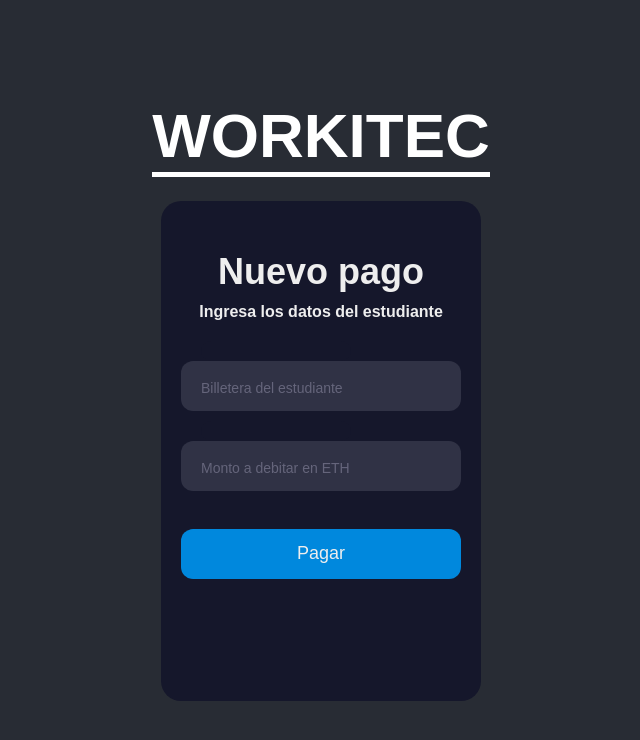
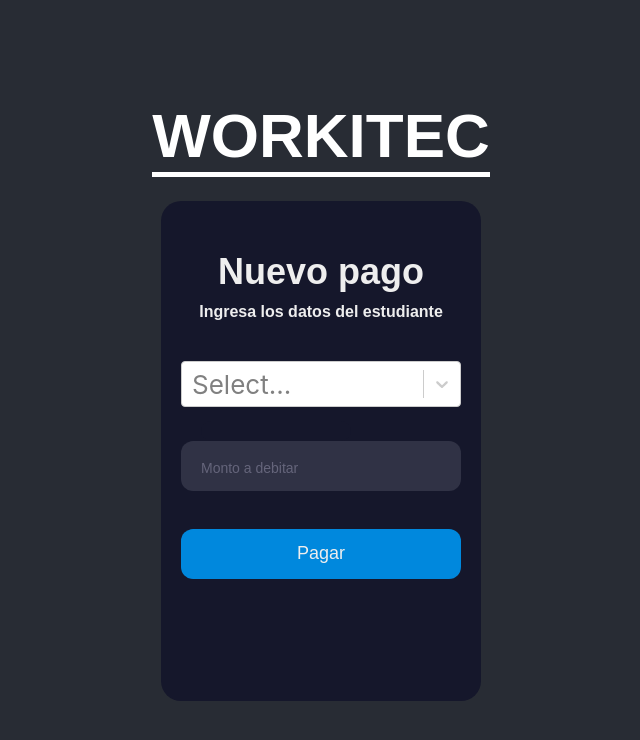
Before and after one commit to KevinFallas03/DAPP-Workitec, a React (Create React App) app: page / in a window 1280 px wide. Shown: the top 740 px of the page, without its empty margins (319-959 px from the left). Built offline with nearby package versions, Linux system fonts and the light colour scheme.

Commit message:
DropDown for users

```diff
--- a/package.json
+++ b/package.json
@@ -14,7 +14,10 @@
     "hardhat": "^2.3.0",
     "react": "^17.0.2",
     "react-dom": "^17.0.2",
+    "react-native-modal-dropdown": "git+https://github.com/siemiatj/react-native-modal-dropdown.git",
     "react-scripts": "4.0.3",
+    "react-select": "^4.3.1",
+    "react-simple-dropdown": "^3.2.3",
     "web-vitals": "^1.0.1"
   },
   "scripts": {
--- a/src/App.js
+++ b/src/App.js
@@ -1,11 +1,22 @@
 import './App.css';
+import Select from 'react-select'
 
 function App() {
   let accounts = [];
+  const options = [
+    { value: '0x14dc79964da2c08b23698b3d3cc7ca32193d9955', label: 'Esteban Madrigal' },
+    { value: '0x23618e81e3f5cdf7f54c3d65f7fbc0abf5b21e8f', label: 'Jose Salazar' },
+    { value: '0xa0ee7a142d267c1f36714e4a8f75612f20a79720', label: 'Kevin Fallas' },
+    { value: '0xbcd4042de499d14e55001ccbb24a551f3b954096', label: 'Paola Chinchilla' },
+    { value: '0x71be63f3384f5fb98995898a86b02fb2426c5788', label: 'Melania Morales' },
+  ]
+  var card = '';
+  function handleChange(selectedOption){
+    card = selectedOption.value
+  };
   async function sendMoney() {
       getAccount()
       var amount =  document.getElementById("amount").value
-      var card =  document.getElementById("card").value
       window.ethereum
         .request({
           method: 'eth_sendTransaction',
@@ -26,7 +37,22 @@ function App() {
   async function getAccount() {
     accounts = await window.ethereum.request({ method: 'eth_requestAccounts' });
   }
+  const customStyles = {
+    menu: (provided, state) => ({
+      ...provided,
+      width: state.selectProps.width,
+      color: 'gray',
+      background: 'black',
+      padding: 20,
+    }),
 
+    singleValue: (provided, state) => {
+      const opacity = state.isDisabled ? 0.5 : 1;
+      const transition = 'opacity 300ms';
+      const background =  'black';
+      return { ...provided, opacity, transition };
+    }
+  }
   return (
     <div className="App">
       <header className="App-header">
@@ -35,16 +61,15 @@ function App() {
           <div className="title">Nuevo pago</div>
           <div className="subtitle">Ingresa los datos del estudiante</div>
           <div className="input-container ic1">
-            <input id="card" className="input" type="text" placeholder=" " />
-            <div className="cut"></div>
-            <label htmlFor="card" className="placeholder">Billetera del estudiante</label>
+          <Select onChange={handleChange} styles={customStyles} options={options} />
           </div>
           <div className="input-container ic2">
             <input id="amount" className="input" type="text" placeholder=" " />
             <div className="cut"></div>
-            <label htmlFor="amount" className="placeholder">Monto a debitar en ETH</label>
+            <label htmlFor="amount" className="placeholder">Monto a debitar</label>
           </div>
           <button type="text" onClick={sendMoney} className="submit">Pagar</button>
+
         </div>
       </header>
     </div>
```
Also changed, not shown: 1 other file (tests, documents, lock files or other folders).
